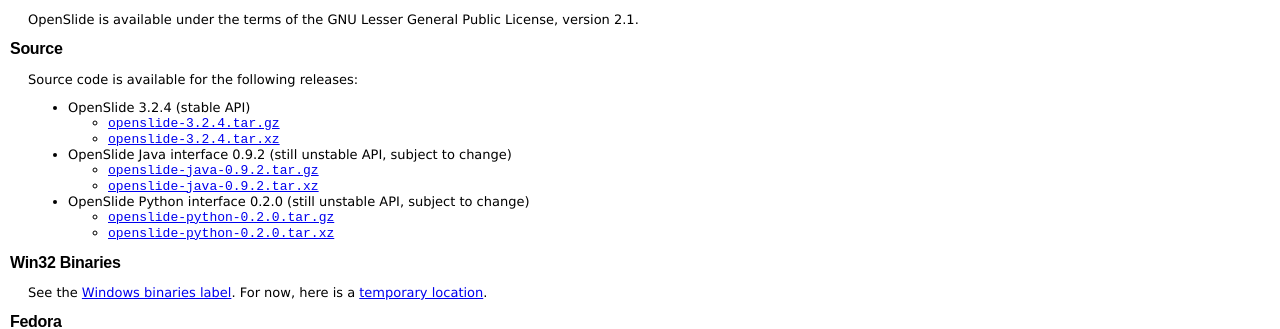
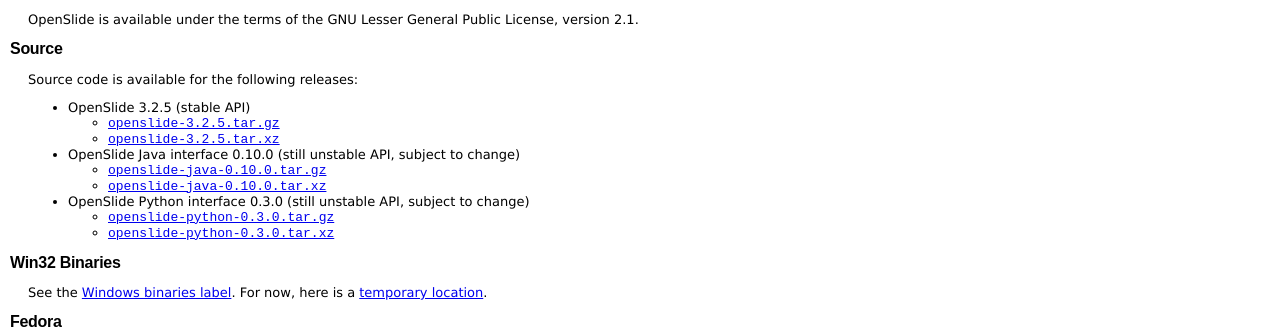
Before and after one commit to openslide/openslide.github.io, a Jekyll site: the page built from Download/index.markdown, in a window 1280 px wide. Shown: the part 152-481 px from the top of the page. Built offline with Jekyll 4.4.1, drawn with Linux system fonts in a browser that asks for light colours.

Commit message:
Update for new releases

```diff
--- a/Download/index.markdown
+++ b/Download/index.markdown
@@ -2,9 +2,9 @@
 layout: default
 title: Downloading OpenSlide
 
-latest-version: 3.2.4
-latest-version-java: 0.9.2
-latest-version-python: 0.2.0
+latest-version: 3.2.5
+latest-version-java: 0.10.0
+latest-version-python: 0.3.0
 ---
 
 OpenSlide is available under the terms of the GNU Lesser General Public License, version 2.1.
--- a/index.markdown
+++ b/index.markdown
@@ -15,7 +15,7 @@
 
 OpenSlide is a C library that provides a simple interface to read
 whole-slide images (also known as virtual slides). The current version
-is 3.2.4, released 2011-03-07.
+is 3.2.5, released 2011-12-16.
 
 Java and Python bindings are also available. The Java binding includes a
 simple image viewer. The Python binding includes a [Deep Zoom][26]
```
Also changed, not shown: _includes/news.markdown (+19 -0 lines).
